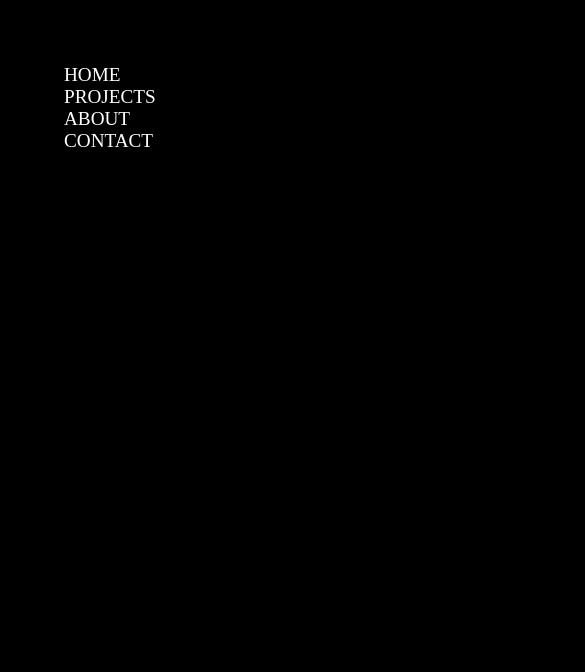
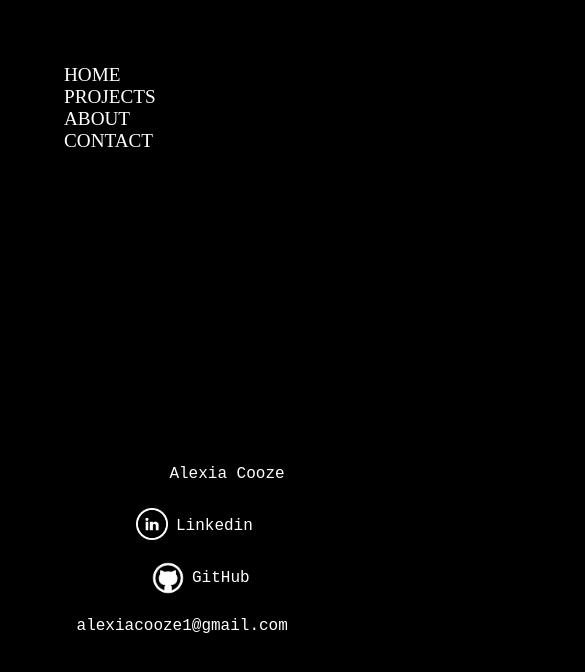
Before and after one commit to alexiacooze/Portfolio, a React (Create React App) app: page /contact in a window 390 px wide. Shown: the top 672 px of the page, 585 px wide, since content can reach past the window. Built offline with nearby package versions, Linux system fonts and the light colour scheme; a web font is replaced by a local one.

Commit message:
added media queries to contact

```diff
--- a/src/components/Contact/Contact.scss
+++ b/src/components/Contact/Contact.scss
@@ -8,9 +8,21 @@
     display: flex;
     flex-direction: column;
     justify-content: space-evenly;
+    text-align: center;
     position: relative;
-    left: 60rem;
+    right: 6rem;
+    top: 15rem;
+
+    @include tablet {
+      position: relative;
+      left: 5rem;
+
+    }
+    @include desktop {
+      position: relative;
+      left: 30rem;
       top: 10rem;
+    }
   }
 
   &__header-container {
@@ -26,21 +38,44 @@
   &__name {
     color: $text;
     font-family: monospace;
+    position: relative;
+    left: 8rem;
+    @include desktop {
       font-size: 3rem;
       margin-bottom: 2rem;
+      position: relative;
+      left: 0rem;
+    }
   }
 
   &__email {
+    position: relative;
+    left: 5.2em;
     color: $text;
+    font-family: monospace;
+
+    @include desktop {
       position: relative;
-    left: 8rem;
-    font-family: monospace;
+      left: 4rem;
+
+    }
   }
 
   &__linkedin-container {
     color: $text;
     display: flex;
     align-items: center;
+
+    @include tablet {
+      position: relative;
+      left: 14rem;
+
+    }
+    @include desktop {
+      position: relative;
+      left: 34rem;
+
+    }
   }
 
   &__linkedin-social {
@@ -54,7 +89,7 @@
     height: 3rem;
     position: relative;
     left: 15rem;
-    bottom: .4rem;
+    bottom: 0.4rem;
   }
 
   &__linked {
@@ -73,8 +108,19 @@
   &__github-container {
     color: $text;
     display: flex;
+    align-items: center;
 
-    align-items: center;
+    @include tablet {
+      position: relative;
+      left: 14rem;
+
+    }
+
+    @include desktop {
+      position: relative;
+      left: 34rem;
+
+    }
   }
 
   &__github {
@@ -92,7 +138,6 @@
   &__linkedin-link {
     display: flex;
     color: white;
-
   }
 
   &__github-link {
```
Lines whose indentation alone changed are shown as unchanged.
